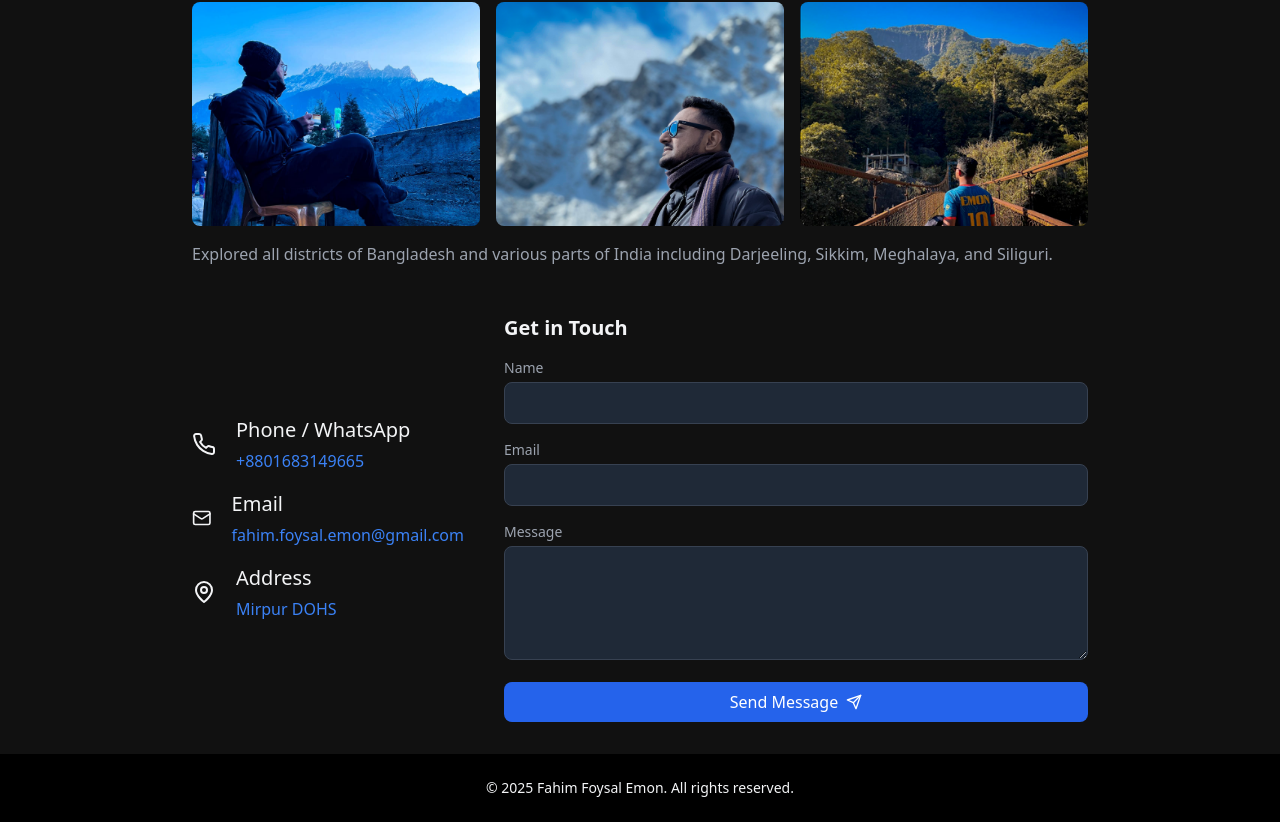
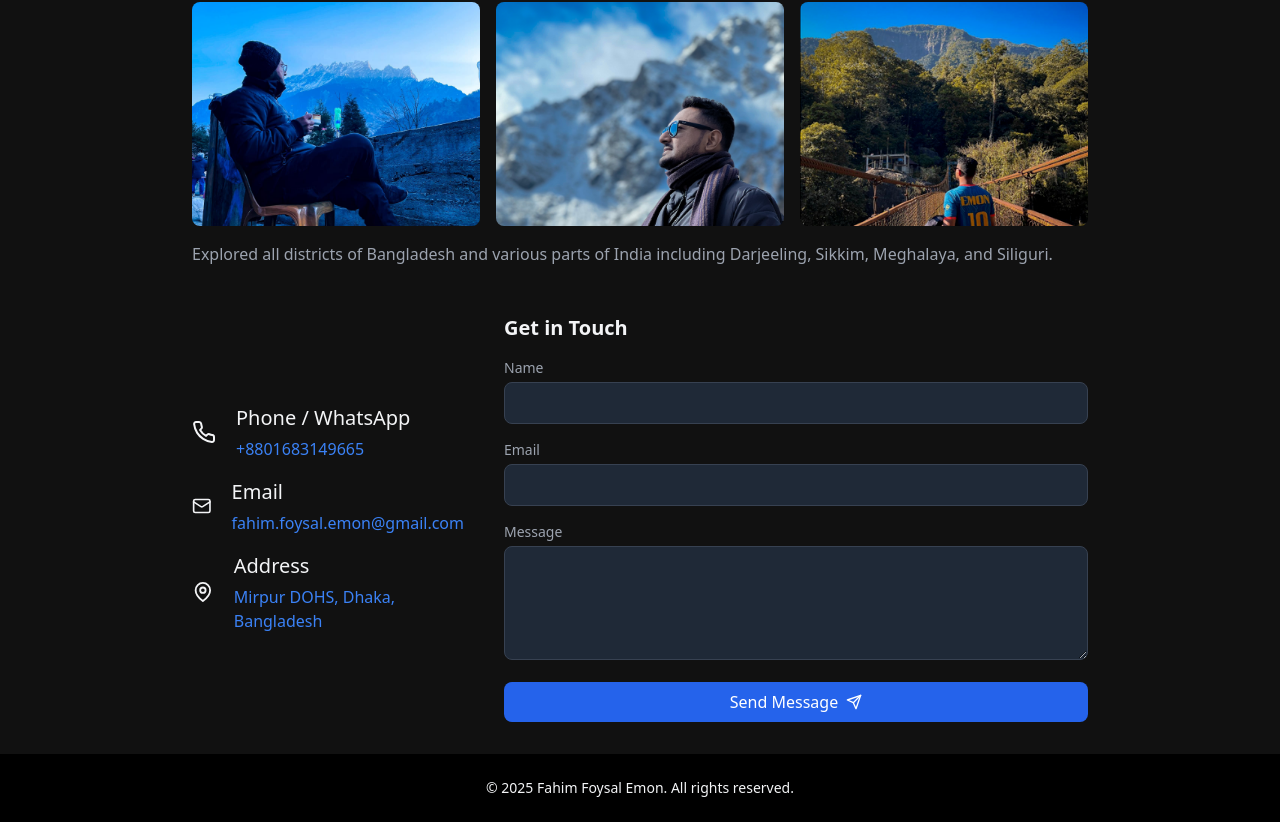
Before and after one commit to FahimFoysalEmon/FahimFoysalEmon.github.io, a React (Vite) app: page / in a window 1280 px wide. Shown: the part 1512-2334 px from the top of the page. Built offline with nearby package versions, Linux system fonts and the light colour scheme.

Commit message:
address modified

```diff
--- a/src/App.tsx
+++ b/src/App.tsx
@@ -333,7 +333,7 @@ function App() {
               <MapPin size={24} />
               <div className="flex flex-col items-start gap-1">
                 <p className="text-[20px]">Address</p>
-                <p className="text-blue-500">Mirpur DOHS</p>
+                <p className="text-blue-500">Mirpur DOHS, Dhaka, Bangladesh</p>
               </div>
             </div>
           </div>
```
